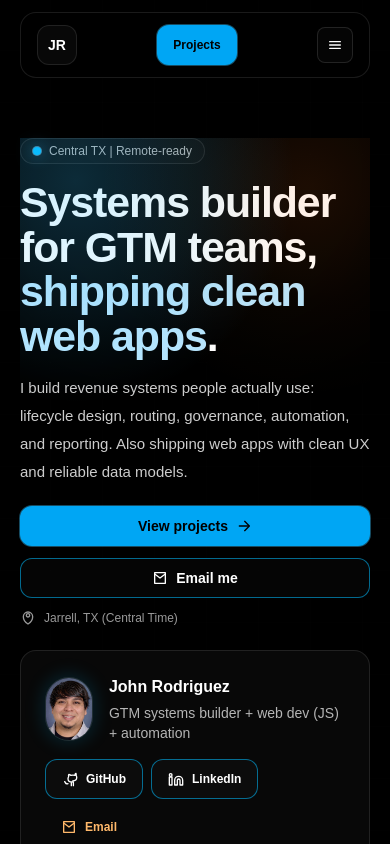
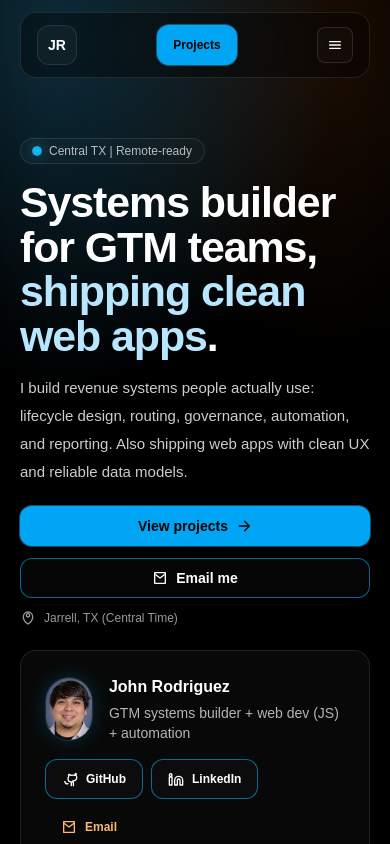
Before and after one commit to OS-DevSource/john-rodriguez-portfolio, a Next.js app: page / in a window 390 px wide. Shown: the top 844 px of the page. Built offline with nearby package versions, Linux system fonts and the light colour scheme.

Commit message:
fix: remove mobile header seam by moving hero glow to top underlay

```diff
--- a/src/app/page.js
+++ b/src/app/page.js
@@ -678,6 +678,18 @@ export default function PortfolioPage() {
         onPointerLeave={handlePointerLeave}
       >
         <Backdrop />
+        <div
+          aria-hidden
+          className="pointer-events-none absolute inset-x-0 -top-[72px] z-[2] block h-[620px] md:hidden"
+          style={{
+            backgroundImage:
+              "radial-gradient(96% 74% at 14% 18%, rgba(56,189,248,0.23) 0%, rgba(56,189,248,0.12) 38%, rgba(56,189,248,0) 76%), radial-gradient(82% 62% at 84% 20%, rgba(249,115,22,0.11) 0%, rgba(249,115,22,0.05) 40%, rgba(249,115,22,0) 78%)",
+            WebkitMaskImage:
+              "radial-gradient(124% 94% at 50% 8%, rgba(0,0,0,0.98) 30%, rgba(0,0,0,0.84) 56%, rgba(0,0,0,0.5) 72%, rgba(0,0,0,0.06) 86%, rgba(0,0,0,0) 100%), linear-gradient(90deg, rgba(0,0,0,0) 0%, rgba(0,0,0,0.84) 13%, rgba(0,0,0,0.84) 87%, rgba(0,0,0,0) 100%)",
+            maskImage:
+              "radial-gradient(124% 94% at 50% 8%, rgba(0,0,0,0.98) 30%, rgba(0,0,0,0.84) 56%, rgba(0,0,0,0.5) 72%, rgba(0,0,0,0.06) 86%, rgba(0,0,0,0) 100%), linear-gradient(90deg, rgba(0,0,0,0) 0%, rgba(0,0,0,0.84) 13%, rgba(0,0,0,0.84) 87%, rgba(0,0,0,0) 100%)",
+          }}
+        />
         {enableCursorGlow ? (
           <div aria-hidden className="pointer-events-none absolute inset-0 z-[1]" style={spotlightStyle} />
         ) : null}
@@ -698,18 +710,6 @@ export default function PortfolioPage() {
           <main className={TOKENS.sectionY}>
             <section id="home" ref={homeRef} className="scroll-mt-28">
               <div className="relative">
-                <div
-                  aria-hidden
-                  className="pointer-events-none absolute inset-x-0 top-0 h-[430px] md:hidden"
-                  style={{
-                    backgroundImage:
-                      "radial-gradient(80% 66% at 16% 10%, rgba(56,189,248,0.24) 0%, rgba(56,189,248,0.12) 42%, rgba(56,189,248,0) 78%), radial-gradient(74% 60% at 82% 12%, rgba(249,115,22,0.12) 0%, rgba(249,115,22,0.04) 44%, rgba(249,115,22,0) 80%)",
-                    WebkitMaskImage:
-                      "radial-gradient(130% 88% at 50% 8%, rgba(0,0,0,0.95) 36%, rgba(0,0,0,0.72) 62%, rgba(0,0,0,0) 100%)",
-                    maskImage:
-                      "radial-gradient(130% 88% at 50% 8%, rgba(0,0,0,0.95) 36%, rgba(0,0,0,0.72) 62%, rgba(0,0,0,0) 100%)",
-                  }}
-                />
                 <div className="pointer-events-none absolute -left-10 -top-10 hidden h-[420px] w-[420px] rounded-full bg-sky-400/[0.20] blur-3xl md:block" />
                 <div className="pointer-events-none absolute left-24 top-8 hidden h-[420px] w-[420px] rounded-full bg-orange-400/[0.05] blur-3xl md:block" />
 
```
